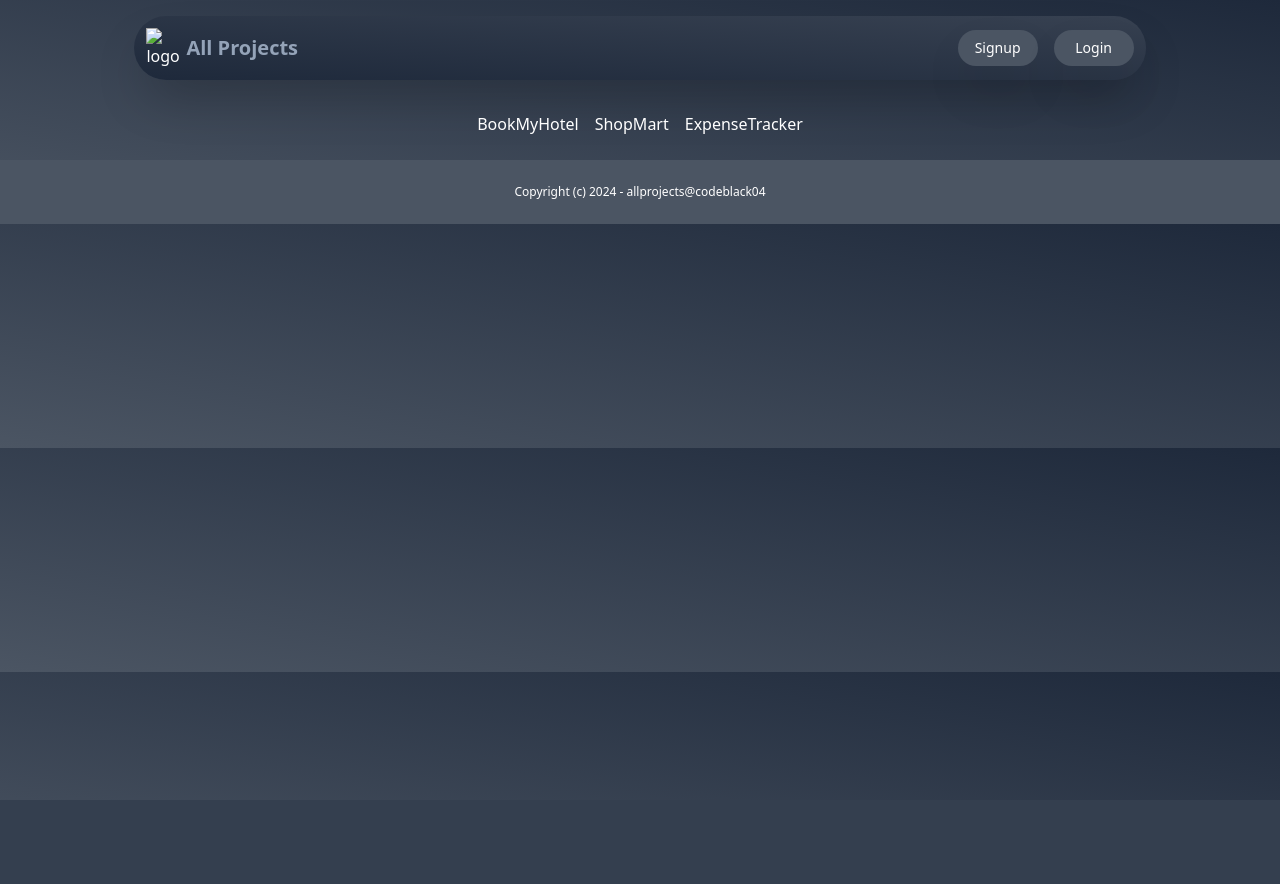
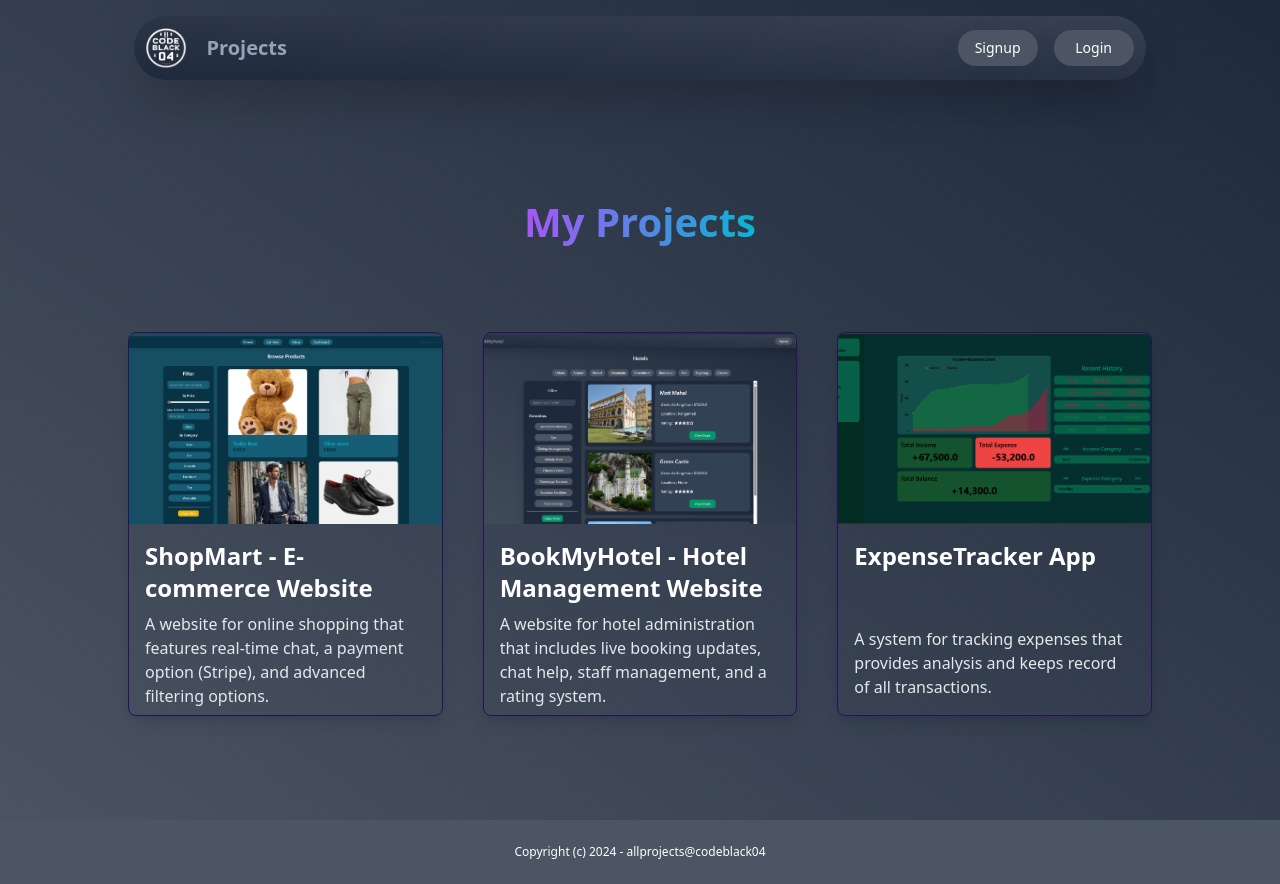
Before and after one commit to CodeBlack04/allprojects, a Django app: page / in a window 1280 px wide. Before the commit the page ends 800 px from the top, so only its background shows below. Run offline with Django 4.2, Linux system fonts and the light colour scheme; some libraries are stand-ins or nearby versions.

Commit message:
resized thumbnails

```diff
--- a/core/templates/core/base.html
+++ b/core/templates/core/base.html
@@ -21,8 +21,8 @@
             <nav class="w-4/5 mx-auto mt-2 px-3 py-3 flex justify-between items-center rounded-full shadow-2xl bg-gradient-to-bl from-gray-700 to-slate-800">
 
                 <div class="flex justify-start items-center">
-                    <img src="" alt="logo" class="w-10 h-10">
-                    <a href="{% url 'core:welcome_page' %}"  class="text-xl text-slate-400 font-semibold">All Projects</a>
+                    <img src="/media/logo.png" alt="logo" class="w-10 h-10">
+                    <a href="{% url 'core:welcome_page' %}"  class="text-xl text-slate-400 font-semibold pl-5">Projects</a>
                 </div>
 
                 <div class="flex items-center space-x-4">
@@ -31,10 +31,6 @@
                     {% else %}
                         <a href="{% url 'core:signup' %}" class="inline-block w-20 text-center text-sm px-3 py-2 bg-gray-600 rounded-full shadow-2xl hover:bg-gray-800 transition ease-in-out duration-300">Signup</a>
                         <a href="{% url 'core:login' %}" class="inline-block w-20 text-center text-sm px-3 py-2 bg-gray-600 rounded-full shadow-2xl hover:bg-gray-800 transition ease-in-out duration-300">Login</a>
-                    {% endif %}
-
-                    {% if request.user.is_staff %}
-                        <a href="{% url 'bookmyhotel:admin' %}" class="inline-block px-3 py-2 text-sm bg-gray-600 rounded-full shadow-2xl hover:bg-gray-800 transition ease-in-out duration-300">Admin</a>
                     {% endif %}
                 </div>
             </nav>
--- a/core/templates/core/home.html
+++ b/core/templates/core/home.html
@@ -5,11 +5,59 @@
 
 
 {% block content %}
-<div class="flex flex-col lg:flex-row gap-4 items-center justify-center">
+<div id='projects' class='flex flex-col items-center justify-center pb-20'>
+    <h1 class='text-[40px] font-semibold text-center text-transparent bg-clip-text bg-gradient-to-r from-purple-500 to-cyan-500 py-20'>My Projects</h1>
 
-    <a href="{% url 'bookmyhotel:hotels' %}">BookMyHotel</a>
-    <a href="{% url 'shopmart:index' %}">ShopMart</a>
-    <a href="{% url 'expensetracker:dashboard' %}">ExpenseTracker</a>
+    <div class=''>
+
+        <div class="flex flex-col md:flex-row gap-10 px-10">
+            <a href="{% url 'shopmart:index' %}" class="transition hover:scale-110 flex-1">
+                <div class='relative overflow-hidden rounded-lg shadow-lg border border-[#2A0E61] h-96'>
+                    <Image
+                    src='/media/projectthumbnail/shopmart1.png'
+                    alt='BookMyHotel - Hotel Management Website'
+                    class='w-full h-1/2 object-cover'
+                    />
+
+                    <div class='relative p-4 h-1/2 flex flex-col justify-between'>
+                        <h1 class='text-2xl font-semibold text-white'>ShopMart - E-commerce Website</h1>
+                        <p class='mt-2 text-gray-200'>A website for online shopping that features real-time chat, a payment option (Stripe), and advanced filtering options.</p>
+                    </div>
+                </div>
+            </a>
+
+            <a href="{% url 'bookmyhotel:hotels' %}" class="transition hover:scale-110 flex-1">
+                <div class='relative overflow-hidden rounded-lg shadow-lg border border-[#2A0E61] h-96'>
+                    <Image
+                    src='/media/projectthumbnail/bookmyhotel1.png'
+                    alt='BookMyHotel - Hotel Management Website'
+                    class='w-full h-1/2 object-cover'
+                    />
+
+                    <div class='relative p-4 h-1/2 flex flex-col justify-between'>
+                        <h1 class='text-2xl font-semibold text-white'>BookMyHotel - Hotel Management Website</h1>
+                        <p class='mt-2 text-gray-200'>A website for hotel administration that includes live booking updates, chat help, staff management, and a rating system.</p>
+                    </div>
+                </div>
+            </a>
+
+            <a href="{% url 'expensetracker:dashboard' %}" class="transition hover:scale-110 flex-1">
+                <div class='relative overflow-hidden rounded-lg shadow-lg border border-[#2A0E61] h-96'>
+                    <Image
+                    src='/media/projectthumbnail/expensetracker1.png'
+                    alt='ExpenseTracker App'
+                    class='w-full h-1/2 object-cover'
+                    />
+
+                    <div class='relative p-4 h-1/2 flex flex-col justify-between'>
+                        <h1 class='text-2xl font-semibold text-white'>ExpenseTracker App</h1>
+                        <p class='mt-2 text-gray-200'>A system for tracking expenses that provides analysis and keeps record of all transactions.</p>
+                    </div>
+                </div>
+            </a>
+        </div>
+
+    </div>
 
 </div>
 {% endblock %}
```
Also changed, not shown: db.sqlite3, media/logo.png (added), media/projectthumbnail/bookmyhotel1.png (added), media/projectthumbnail/expensetracker1.png (added), media/projectthumbnail/shopmart1.png (added).
